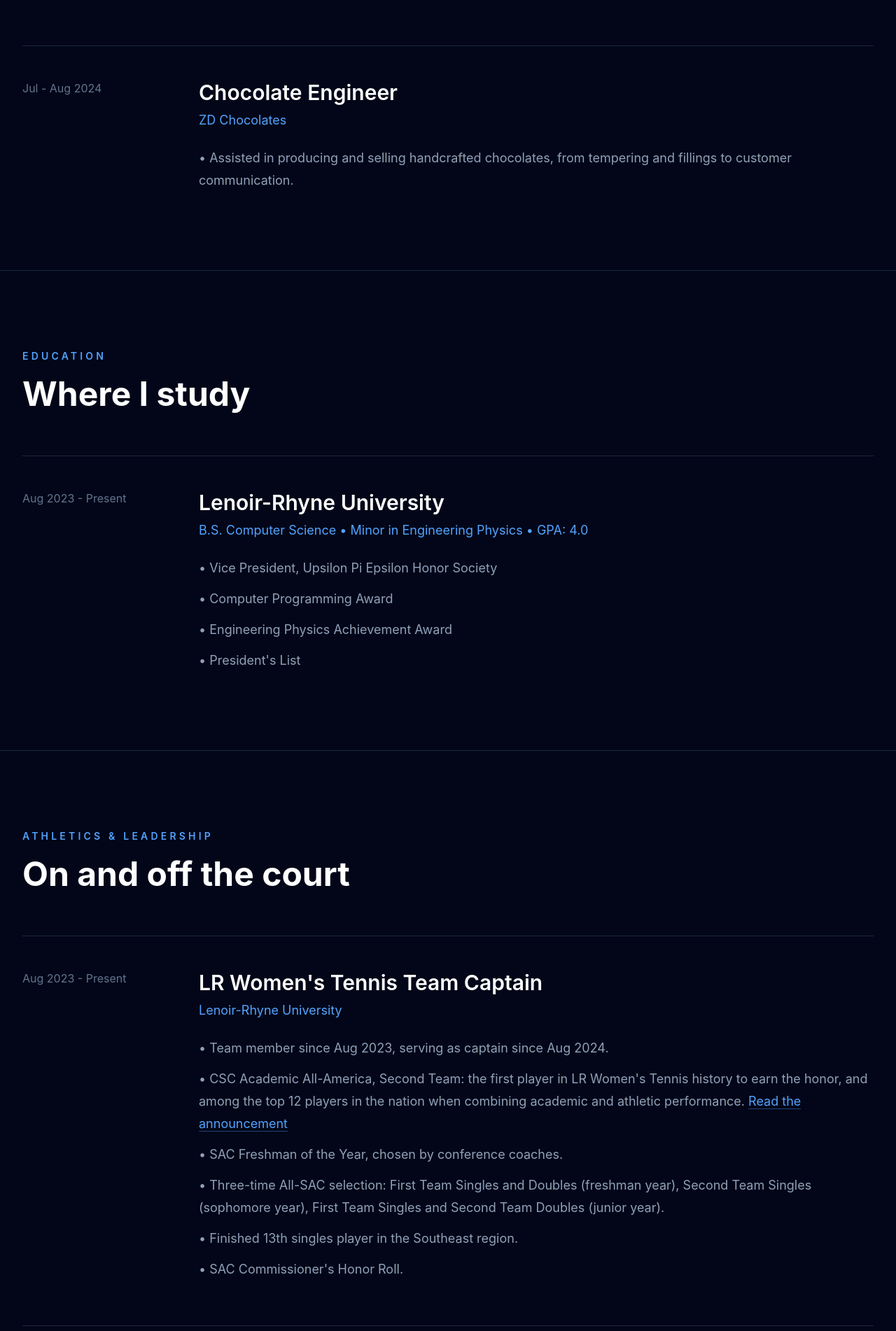
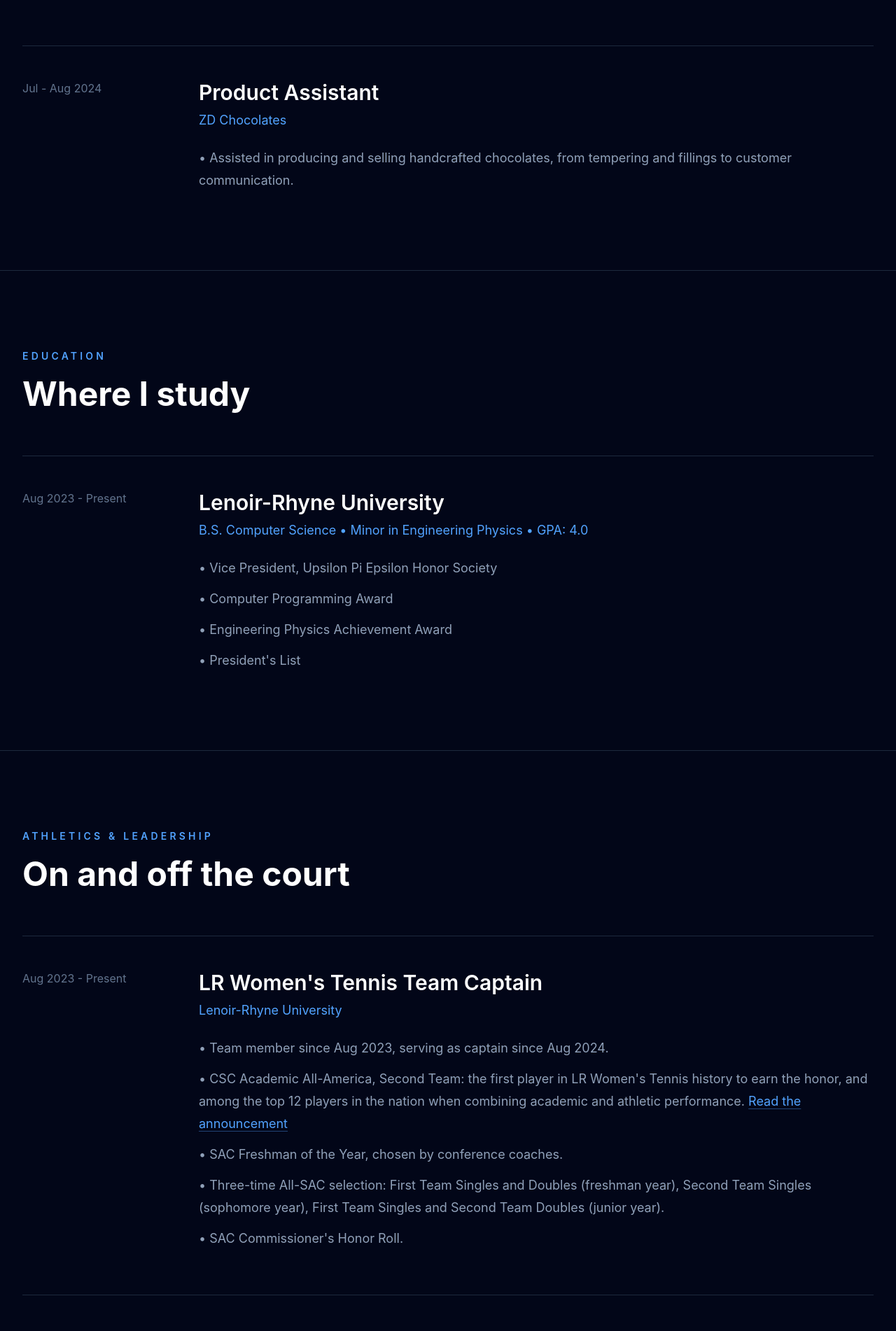
Before and after one commit to runamdrs/runamuderrisoglu, a React (Vite) app: page / in a window 1280 px wide. Shown: the part 2206-4108 px from the top of the page at 70% size. Built offline with nearby package versions, Linux system fonts and the light colour scheme.

Commit message:
Retitle ZD Chocolates role and drop regional ranking bullet
Co-Authored-By: Claude Fable 5 <noreply@anthropic.com>

```diff
--- a/src/components/Home.jsx
+++ b/src/components/Home.jsx
@@ -34,7 +34,7 @@ const experiences = [
   },
   {
     period: "Jul - Aug 2024",
-    role: "Chocolate Engineer",
+    role: "Product Assistant",
     org: "ZD Chocolates",
     bullets: [
       "Assisted in producing and selling handcrafted chocolates, from tempering and fillings to customer communication.",
@@ -56,7 +56,6 @@ const athletics = [
       },
       "SAC Freshman of the Year, chosen by conference coaches.",
       "Three-time All-SAC selection: First Team Singles and Doubles (freshman year), Second Team Singles (sophomore year), First Team Singles and Second Team Doubles (junior year).",
-      "Finished 13th singles player in the Southeast region.",
       "SAC Commissioner's Honor Roll.",
     ],
   },
```
